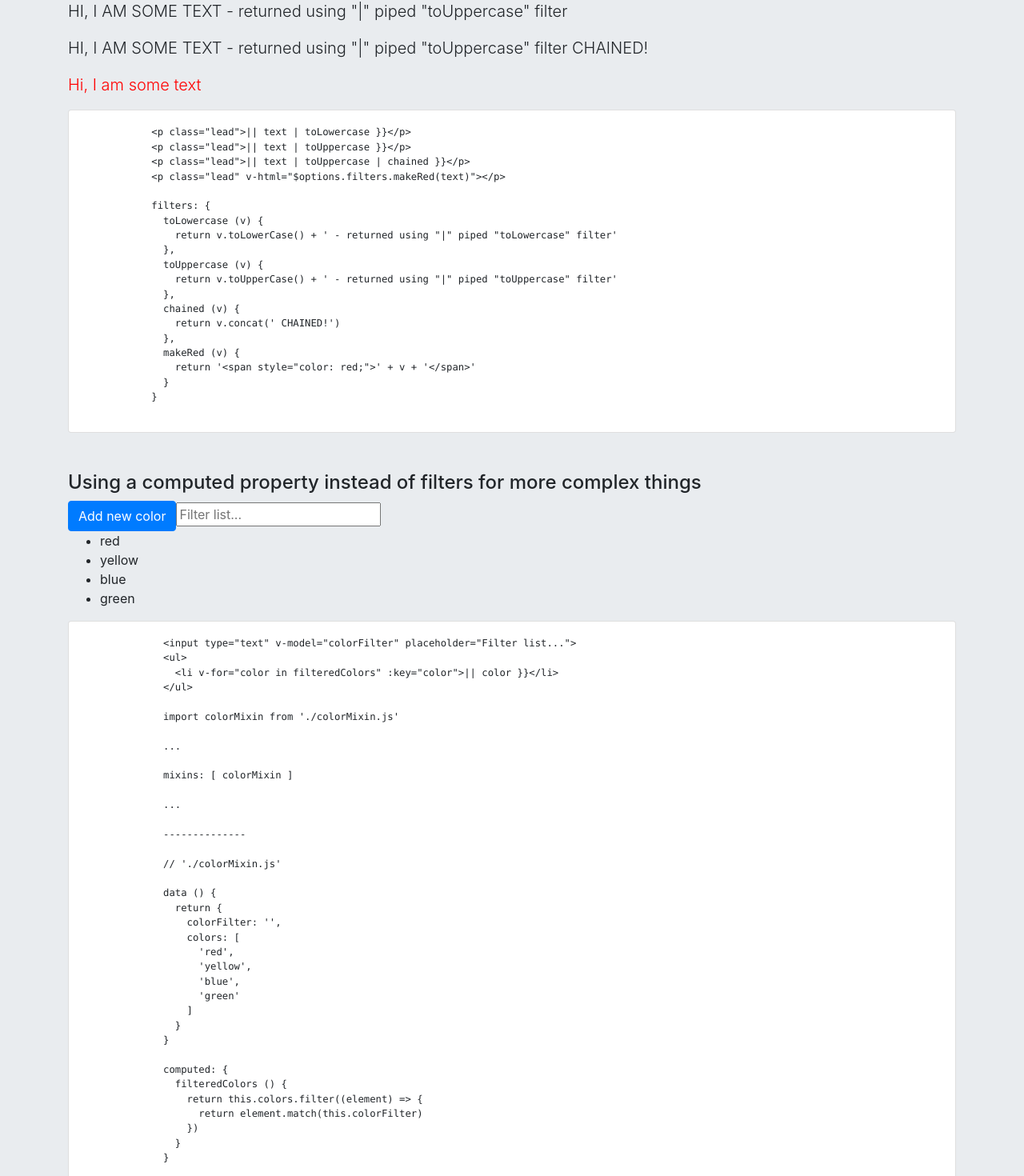
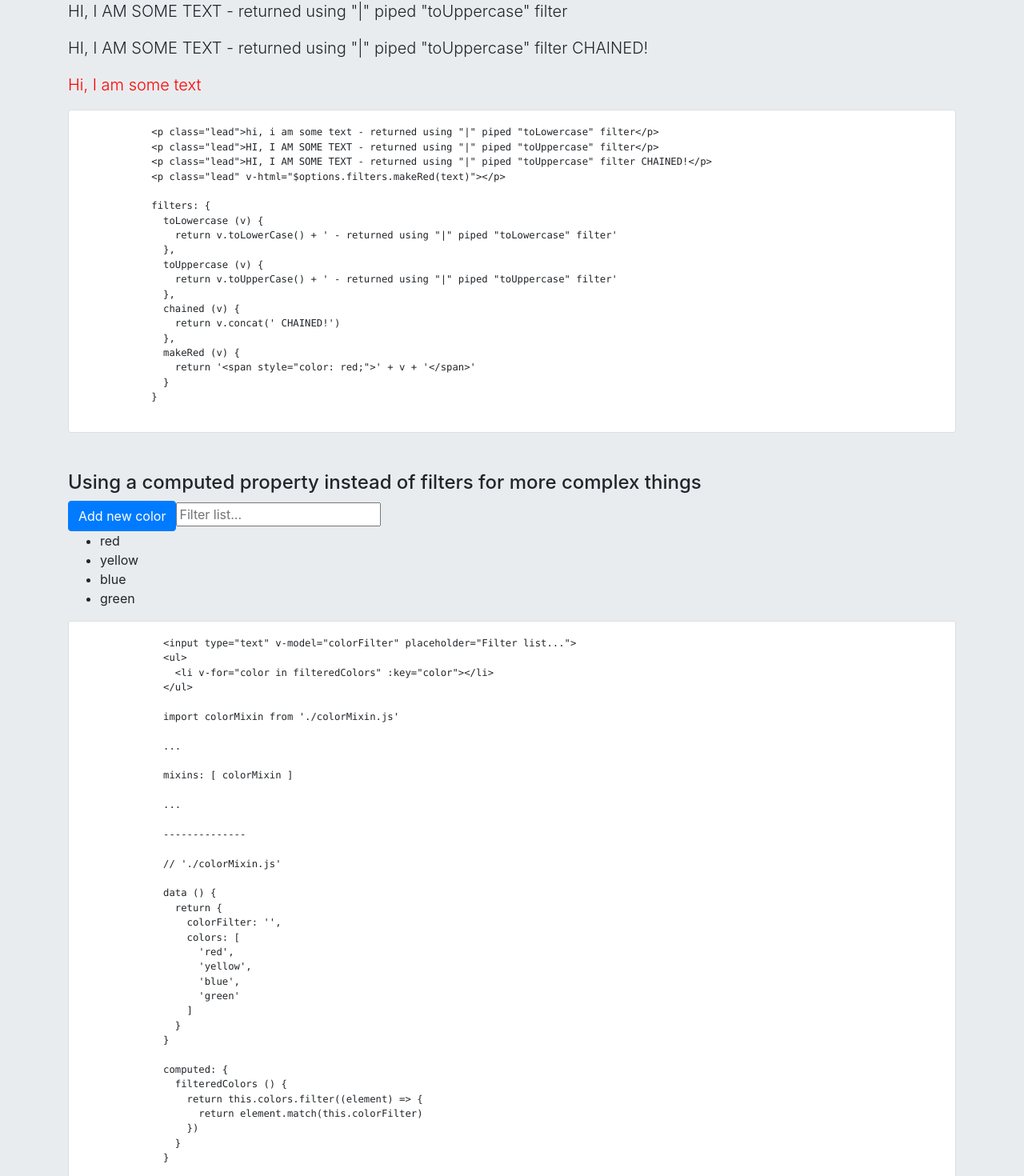
Before and after one commit to mattcc82/vue-cli-project, a Vue app: page / in a window 1280 px wide. Shown: the part 191-1661 px from the top of the page at 80% size. Built offline with nearby package versions, Linux system fonts and the light colour scheme; the HTML template or start-up script is replaced by a standard one.

Commit message:
fix braces

```diff
--- a/src/App.vue
+++ b/src/App.vue
@@ -12,9 +12,9 @@
             <p class="lead" v-html="$options.filters.makeRed(text)"></p>
             <code class="card"><pre>
 
-              &lt;p class="lead"&gt;&#124;&#124; text | toLowercase &#125;&#125;&lt;/p&gt;
-              &lt;p class="lead"&gt;&#124;&#124; text | toUppercase &#125;&#125;&lt;/p&gt;
-              &lt;p class="lead"&gt;&#124;&#124; text | toUppercase | chained &#125;&#125;&lt;/p&gt;
+              &lt;p class="lead"&gt;&#123;&#123; text | toLowercase &#125;&#125;&lt;/p&gt;
+              &lt;p class="lead"&gt;&#123;&#123; text | toUppercase &#125;&#125;&lt;/p&gt;
+              &lt;p class="lead"&gt;&#123;&#123; text | toUppercase | chained &#125;&#125;&lt;/p&gt;
               &lt;p class="lead" v-html="$options.filters.makeRed(text)"&gt;&lt;/p&gt;
 
               filters: {
@@ -46,7 +46,7 @@
 
                 &lt;input type="text" v-model="colorFilter" placeholder="Filter list..."&gt;
                 &lt;ul&gt;
-                  &lt;li v-for="color in filteredColors" :key="color"&gt;&#124;&#124; color &#125;&#125;&lt;/li&gt;
+                  &lt;li v-for="color in filteredColors" :key="color"&gt;&#123;&#123; color &#125;&#125;&lt;/li&gt;
                 &lt;/ul&gt;
 
                 import colorMixin from './colorMixin.js'
```
